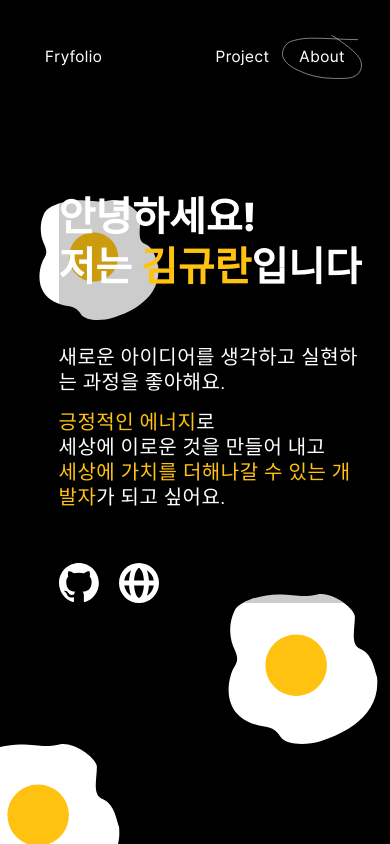
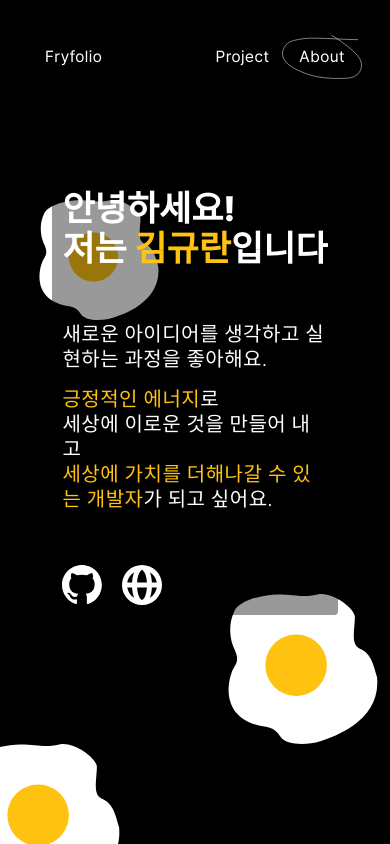
Before and after one commit to NUMBLE-WEB-PORTFOLIO/fryfolio, a Next.js app: page /about in a window 390 px wide. Built offline with nearby package versions, Linux system fonts and the light colour scheme.

Commit message:
feat: 애니메이션 및 배경 최적화

```diff
--- a/src/components/Motion/random-eggs.tsx
+++ b/src/components/Motion/random-eggs.tsx
@@ -8,46 +8,46 @@ const opacityMotion = {
   animate: { opacity: 1 },
 };
 
-const transitions = {
-  y: {
-    duration: 7,
-    repeat: Infinity,
-    repeatDelay: 2,
-  },
-  rotate: {
-    duration: 7,
-    repeat: Infinity,
-    repeatDelay: 2,
-  },
-};
+// const transitions = {
+//   y: {
+//     duration: 7,
+//     repeat: Infinity,
+//     repeatDelay: 2,
+//   },
+//   rotate: {
+//     duration: 7,
+//     repeat: Infinity,
+//     repeatDelay: 2,
+//   },
+// };
 
 const RandomEggs = () => {
   return (
     <div className="absolute top-0 left-0 right-0 bottom-0 w-full h-full overflow-hidden">
       <motion.div
         {...opacityMotion}
-        transition={{ duration: 0.3, ease: "easeIn" }}
+        transition={{ duration: 0.7, ease: "easeIn" }}
         className="absolute top-[20rem] left-[10%] w-[12rem] h-[12rem]"
       >
         <Image src="/images/egg-illustration.svg" alt="egg illustration" fill />
       </motion.div>
       <motion.div
         {...opacityMotion}
-        transition={{ duration: 0.3, ease: "easeIn" }}
+        transition={{ duration: 0.7, ease: "easeIn" }}
         className="invisible lg:visible absolute bottom-[50%] right-[20rem] w-[20rem] h-[20rem]"
       >
         <Image src="/images/egg-illustration.svg" alt="egg illustration" fill />
       </motion.div>
       <motion.div
         {...opacityMotion}
-        transition={{ duration: 0.3, ease: "easeIn" }}
+        transition={{ duration: 0.7, ease: "easeIn" }}
         className="invisible lg:visible absolute bottom-[10rem] left-[40%] w-[8rem] h-[8rem]"
       >
         <Image src="/images/egg-illustration.svg" alt="egg illustration" fill />
       </motion.div>
       <motion.div
         {...opacityMotion}
-        transition={{ duration: 0.3, ease: "easeIn" }}
+        transition={{ duration: 0.7, ease: "easeIn" }}
         className="invisible md:visible absolute top-[-1rem] right-[40%] w-[15rem] h-[15rem]"
       >
         <Image src="/images/egg-illustration.svg" alt="egg illustration" fill />
--- a/src/components/Sections/introduction-section.tsx
+++ b/src/components/Sections/introduction-section.tsx
@@ -7,10 +7,10 @@ import { Highlight, IconButton } from "@/components/Common";
 
 const IntroductionSection = () => {
   return (
-    <section className="w-full h-screen flex flex-col justify-center overflow-hidden px-[15%] lg:px-[20%] pb-[5rem] bg-black">
+    <section className="w-full h-screen flex flex-col justify-center items-center overflow-hidden px-[15%] lg:px-[20%] md:items-start pb-[5rem] bg-black">
       <RandomEggs />
-      <div className="relative w-fit h-fit flex flex-col gap-[5.3rem] justify-center bg-black/20">
-        <div className="text-white font-black text-[4rem] md:text-[5.3rem] leading-[5rem] md:leading-[6rem] tracking-normal w-fit z-10">
+      <div className="relative w-fit h-fit flex flex-col gap-[5.3rem] justify-center bg-black/40 rounded-md p-[1rem]">
+        <div className="text-white font-black text-[3.5rem] md:text-[5.3rem] leading-[4rem] md:leading-[6rem] tracking-normal w-fit z-10">
           <WaveText text="안녕하세요!" />
           <WaveText
             text="저는 김규란입니다"
```
